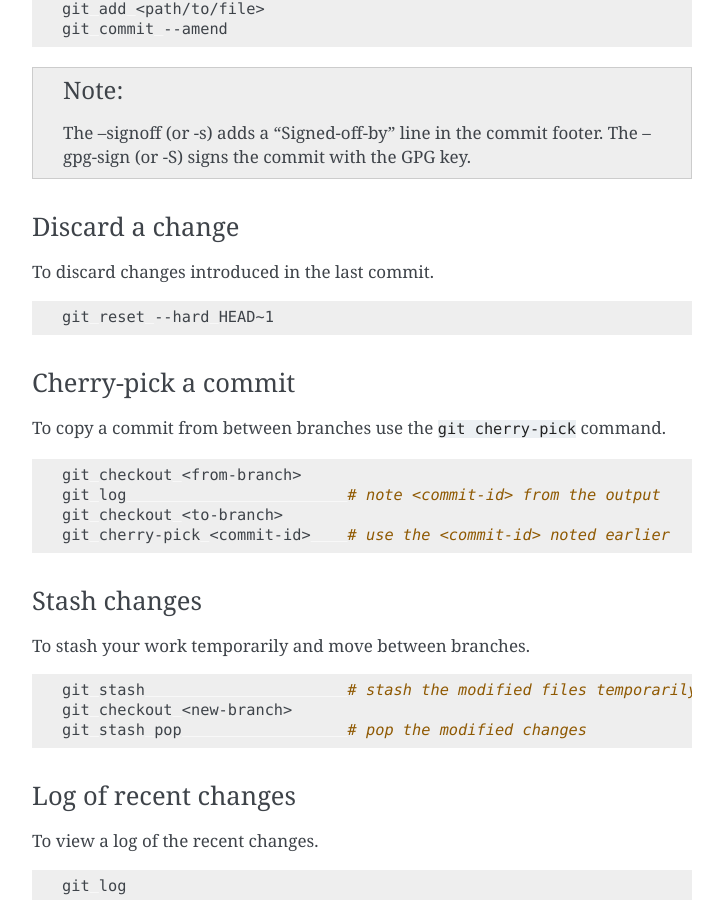
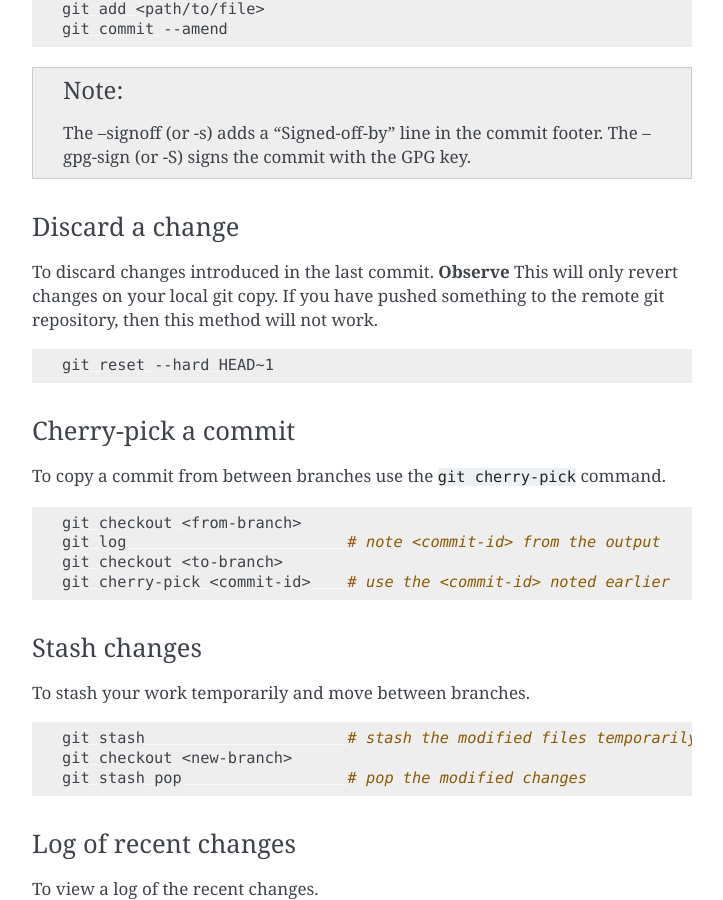
Before and after one commit to lfit/releng-docs, a Sphinx documentation site: the page built from docs/git.rst, in a window 1280 px wide and 900 px high, scrolled down 3650 px. Shown: the whole window, without its empty margins (388-1111 px from the left). Built offline with Sphinx 7.4.7, drawn with Linux system fonts in a browser that asks for light colours; the version number could not be read and is left out.

Commit message:
Added clarification on revert last change
Just clarified that reverting last change will only affect whats on
your local git repository, not on the remote git repository.

Change-Id: If9660e4fe796abb3529da701f601a3c70367b62e
Signed-off-by: Bengt Thuree <bthuree@linuxfoundation.org>

```diff
--- a/docs/git.rst
+++ b/docs/git.rst
@@ -208,7 +208,8 @@ To amend a change in your local repository.
 Discard a change
 ================
 
-To discard changes introduced in the last commit.
+To discard changes introduced in the last commit. **Observe** This will only revert changes on your local git copy. If you have pushed something to the remote git repository, then this method will not work.
+
 
 .. code-block:: bash
 
```
